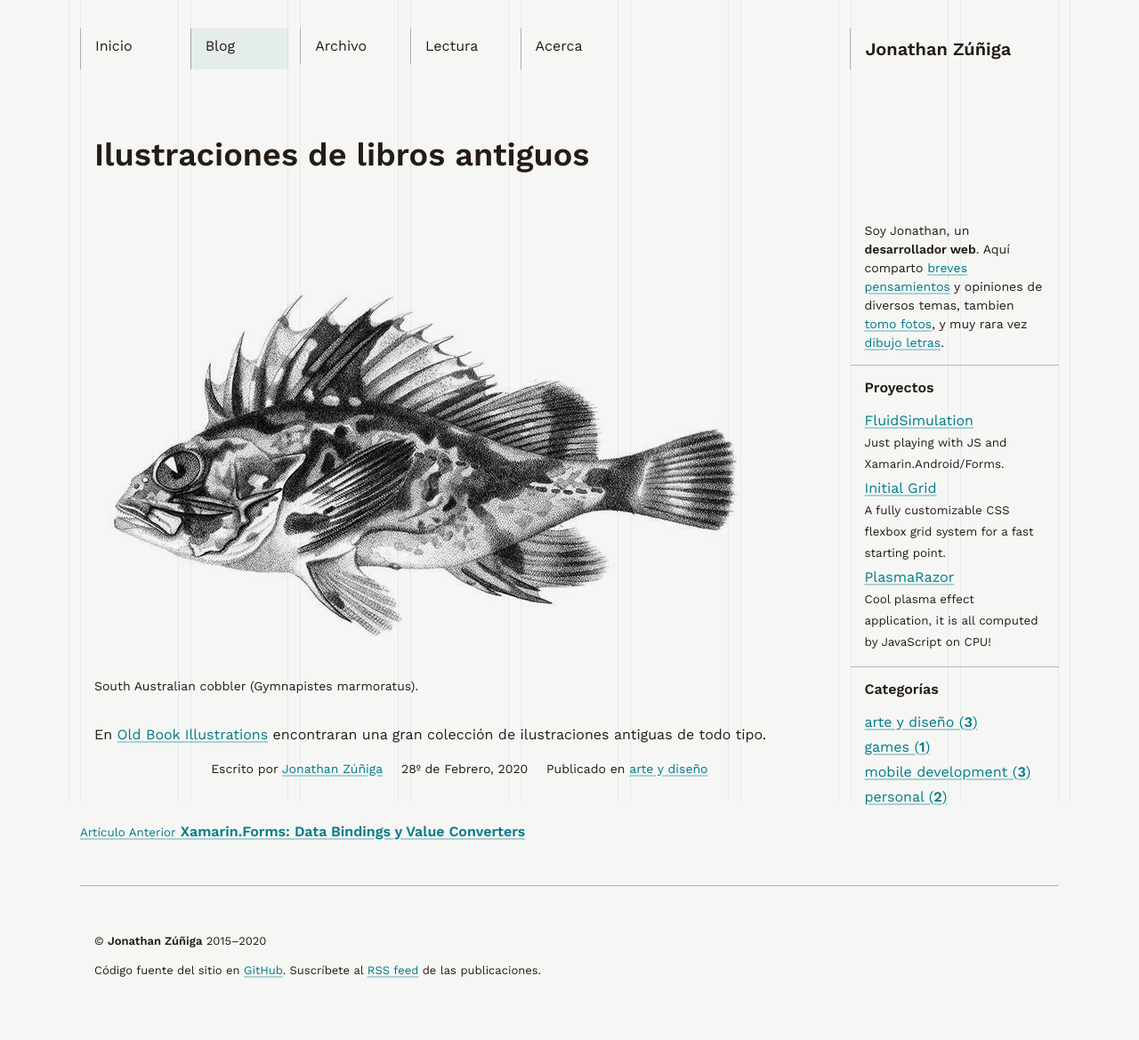
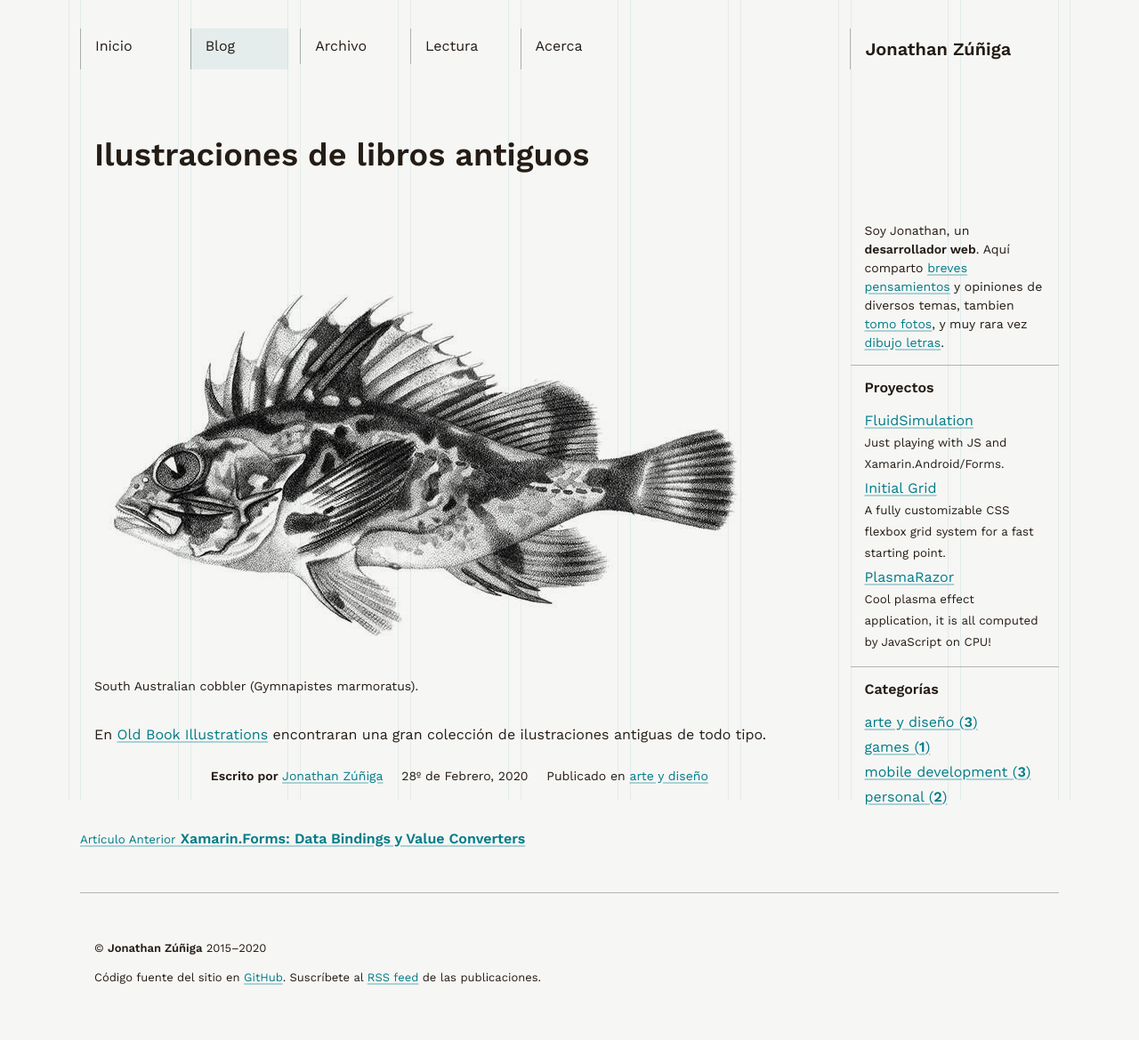
Before and after one commit to jonathanzuniga/jonathanzuniga.github.io, a Jekyll site: the page built from _posts/2020-02-28-ilustraciones-de-libros-antiguos.md, in a window 1280 px wide. Shown: the whole page at 89% size. Built offline with Jekyll 4.4.1, drawn with Linux system fonts in a browser that asks for light colours.

Commit message:
edit alien type post, bq, wip

```diff
--- a/_layouts/post.html
+++ b/_layouts/post.html
@@ -18,7 +18,7 @@
     <footer class="post__footer">
         <ul class="list list--inline">
             <li>
-                Escrito por
+                <b>Escrito por</b>
                 {% assign sorted_authors = page.authors | sort %}
                 {% for post_author in sorted_authors %}
                     {% assign author = site.authors[post_author] %}
--- a/_sass/_layout.scss
+++ b/_sass/_layout.scss
@@ -159,6 +159,7 @@
     &--full {
         @media screen and (min-width: $bp-md-min-width) {
             .post__footer {
+                margin-top: $space-md;
                 text-align: center;
             }
         }
--- a/_sass/_reset.scss
+++ b/_sass/_reset.scss
@@ -51,11 +51,13 @@
 // }
 
 blockquote {
-    border: $border-width $border-style $color-neutral-dark-075;
+    // background-color: $color-primary-075;
     border-left: $space-xs $border-style $color-primary-65;
+    border-radius: $border-radius;
     font-size: $font-size-md;
+    font-style: italic;
     margin: $space-lg 0;
-    padding: $space;
+    padding: $space-sm $space;
 
     quotes: $open-quote $close-quote;
     // quotes: '“' '”' '‘' '’';
@@ -65,8 +67,9 @@
             margin-top: 0;
 
             &::before {
-                color: $color-neutral-dark-30;
+                color: $color-primary-65;
                 content: open-quote;
+                @extend strong;
             }
         }
 
@@ -74,8 +77,9 @@
             margin-bottom: 0;
 
             &::after {
-                color: $color-neutral-dark-30;
+                color: $color-primary-65;
                 content: close-quote;
+                @extend strong;
             }
         }
     }
@@ -155,6 +159,7 @@
 }
 
 img {
+    border-radius: $border-radius;
     max-width: 100%;
     mix-blend-mode: multiply;
 }
```
Also changed, not shown: _posts/2016-11-19-la-tipografia-de-alien.md (+0 -2 lines).
